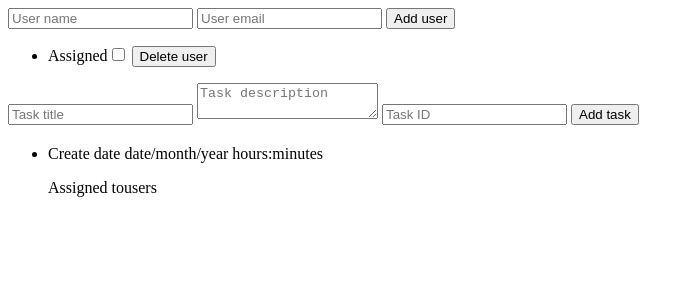
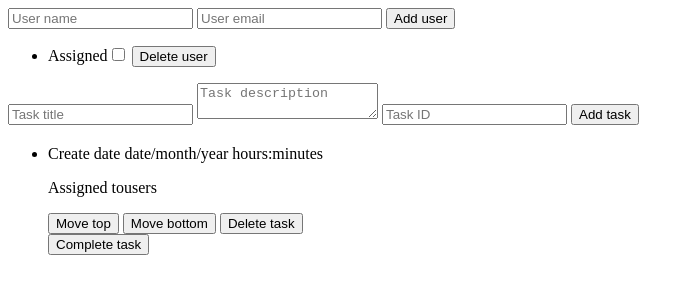
Before and after one commit to kogorta2/ToDoList, a plain HTML site: page index.html in a window 1280 px wide. Shown: the whole page, without its empty margins (0-694 px from the left). Drawn offline with Linux system fonts and the light colour scheme.

Commit message:
modified html

```diff
--- a/index.html
+++ b/index.html
@@ -36,8 +36,11 @@
             <p class="taskDescription"></p>
             <p>Assigned to<span></span>users</p>
             <div>
-
+                <button type="button">Move top</button>
+                <button type="button">Move bottom</button>
+                <button type="button">Delete task</button>
             </div>
+            <button type="button">Complete task</button>
         </li>
     </ul>
 </div>
```
